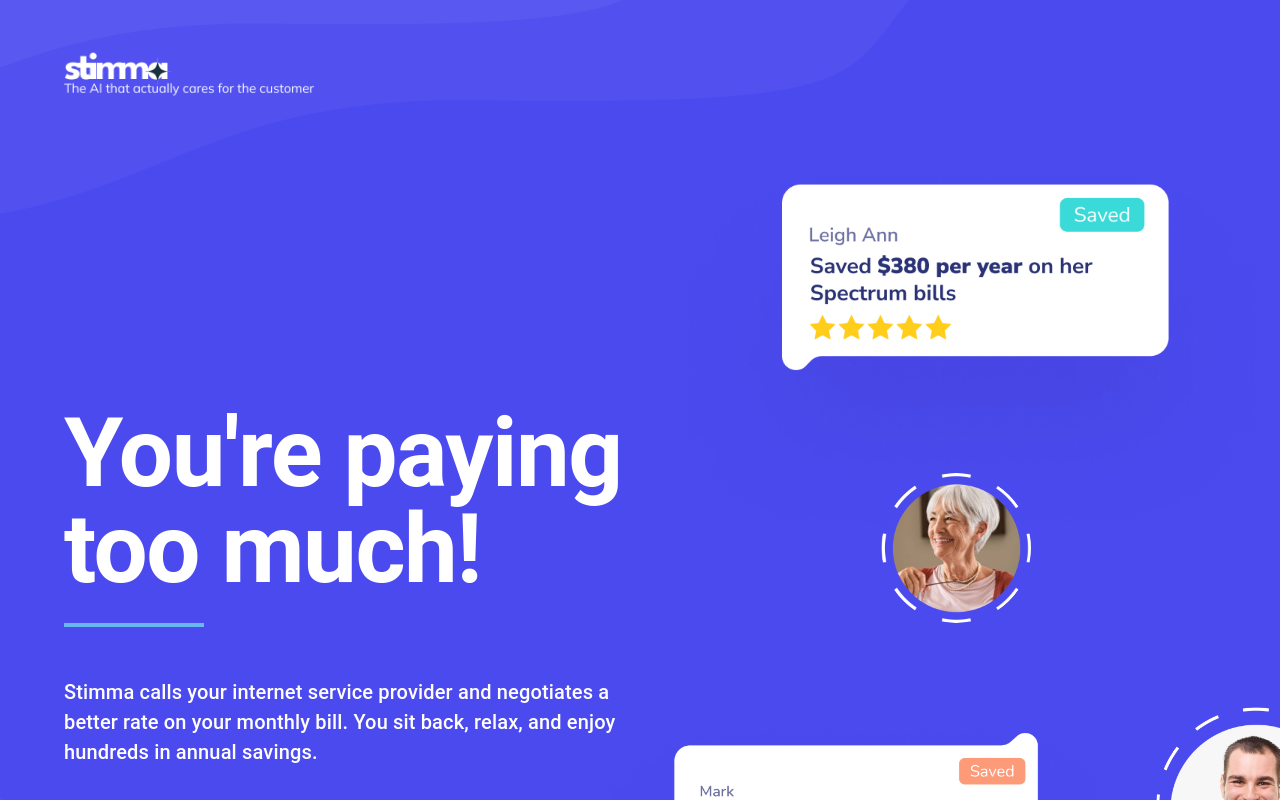
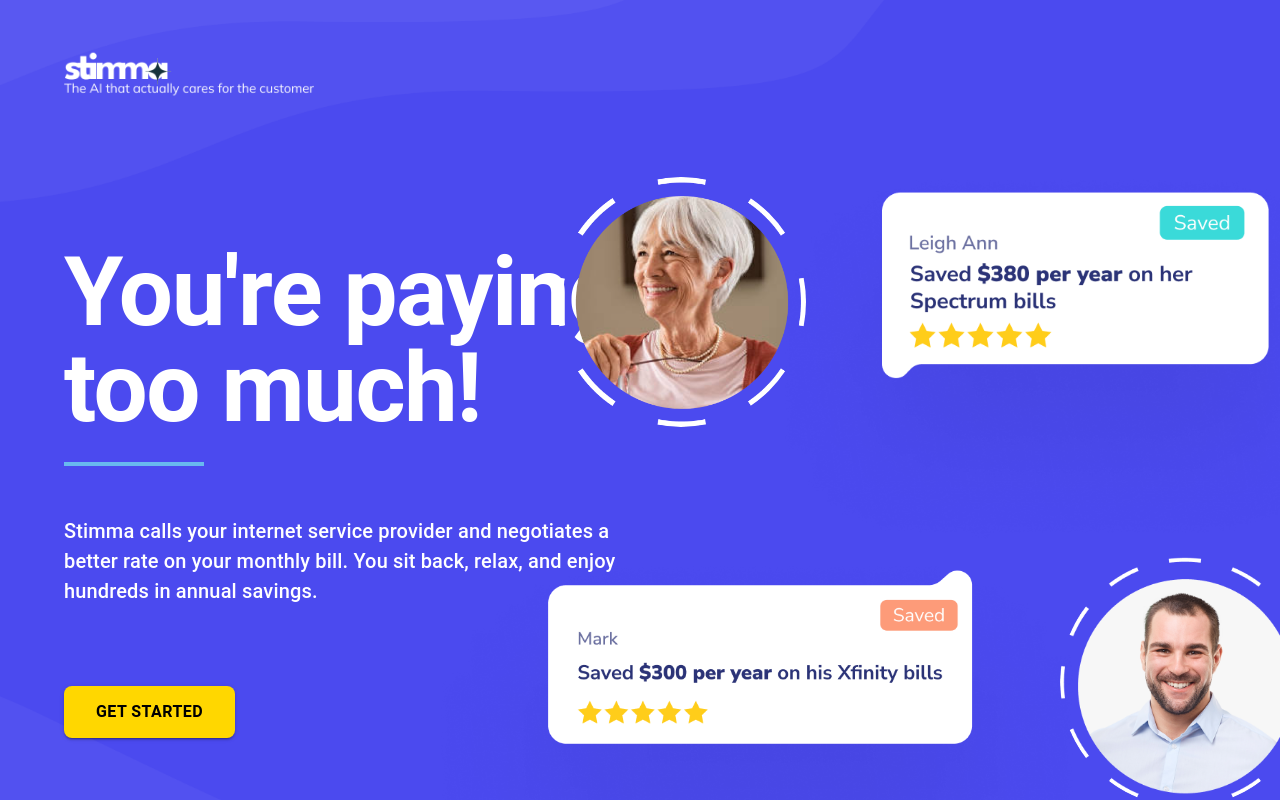
Before and after one commit to JoeS51/stimma-landing, a React (Create React App) app in the folder my-app/: page / in a window 1280 px wide. Shown: the top 800 px of the page. Built offline with nearby package versions, Linux system fonts and the light colour scheme.

Commit message:
Adjusted images for desktop view

```diff
--- a/my-app/src/App.js
+++ b/my-app/src/App.js
@@ -101,7 +101,9 @@
               />
             </Box>
 
-            <Grid container spacing={4} alignItems="center">
+            <Grid container spacing={4} alignItems="center" sx={{
+              mt: { xs: 0, md: -15 }  // Added negative margin-top for desktop
+            }}>
               <Grid item xs={12} md={6}>
                 <Typography
                   variant="h1"
@@ -110,7 +112,7 @@
                     fontSize: { xs: '3.5rem', md: '6rem' },
                     lineHeight: 1,
                     mb: { xs: 7, md: 10 },
-                    mt: { xs: 2, md: 12 },
+                    mt: { xs: 2, md: -4 },
                     ml: { xs: 0, md: 5 },
                     color: 'white',
                     position: 'relative',
@@ -131,7 +133,7 @@
                 <Typography
                   variant="h6"
                   sx={{
-                    mb: { xs: 9, md: 10 },
+                    mb: { xs: 7, md: 10 },
                     ml: { xs: 0, md: 5 },
                     maxWidth: '600px',
                     fontSize: { xs: '1.1rem', md: '1.25rem' },
@@ -152,6 +154,7 @@
                     borderRadius: '8px',
                     px: 4,
                     ml: { xs: 0, md: 5 },
+                    mb: { xs: -4, md: 0 },
                     py: 1.5,
                     fontSize: '1rem',
                     textTransform: 'uppercase',
@@ -171,19 +174,12 @@
                   mt: { xs: 2, md: 0 },
                   px: { xs: 1, md: 0 }
                 }}>
+                  {/* Mobile View */}
                   <Box sx={{
-                    display: 'flex',
+                    display: { xs: 'flex', md: 'none' },
                     flexDirection: 'column',
                     alignItems: 'center',
-                    gap: { xs: 0, md: 8 }
-                  }}>
-                    {/* Leigh's section */}
-                    <Box sx={{
-                      display: 'flex',
-                      flexDirection: 'column',
-                      alignItems: 'center',
-                      width: '100%',
-                      mt: { xs: -2, md: 0 }
+                    gap: 2
                   }}>
                     <img
                       src={LeighQuote}
@@ -206,13 +202,58 @@
                     />
                   </Box>
 
-                    {/* Mark's section - hidden on mobile */}
-                    <Box sx={{ display: { xs: 'none', md: 'flex' } }}>
+                  {/* Desktop View */}
+                  <Box sx={{
+                    display: { xs: 'none', md: 'flex' },
+                    flexDirection: 'column',
+                    alignItems: 'center',
+                    gap: 0
+                  }}>
+                    <Box sx={{
+                      position: 'relative',
+                      display: 'flex',
+                      alignItems: 'center',
+                      gap: 0,
+                      justifyContent: 'center',
+                      mt: 12
+                    }}>
+                      <img
+                        src={leigh}
+                        alt="Customer"
+                        style={{
+                          width: '250px',
+                          height: '250px',
+                          borderRadius: '50%',
+                          marginRight: '-50px',
+                          position: 'relative',
+                          zIndex: 1,
+                          transform: 'translateY(-60px)',
+                        }}
+                      />
+                      <img
+                        src={LeighQuote}
+                        alt="Customer Quote"
+                        style={{
+                          width: '600px',
+                          height: 'auto',
+                        }}
+                      />
+                    </Box>
+
+                    <Box sx={{
+                      position: 'relative',
+                      display: 'flex',
+                      alignItems: 'center',
+                      gap: 0,
+                      justifyContent: 'center',
+                      mt: -8,
+                      ml: -24
+                    }}>
                       <img
                         src={MarkQuote}
                         alt="Customer Quote"
                         style={{
-                          width: '600px',
+                          width: '700px',
                           height: 'auto',
                         }}
                       />
@@ -220,10 +261,13 @@
                         src={mark}
                         alt="Customer"
                         style={{
-                          width: '200px',
-                          height: '200px',
+                          width: '250px',
+                          height: '250px',
                           borderRadius: '50%',
-                          marginTop: '20px'
+                          marginLeft: '-50px',
+                          position: 'relative',
+                          zIndex: 1,
+                          transform: 'translateY(-60px)',
                         }}
                       />
                     </Box>
```
Lines whose indentation alone changed are shown as unchanged.
